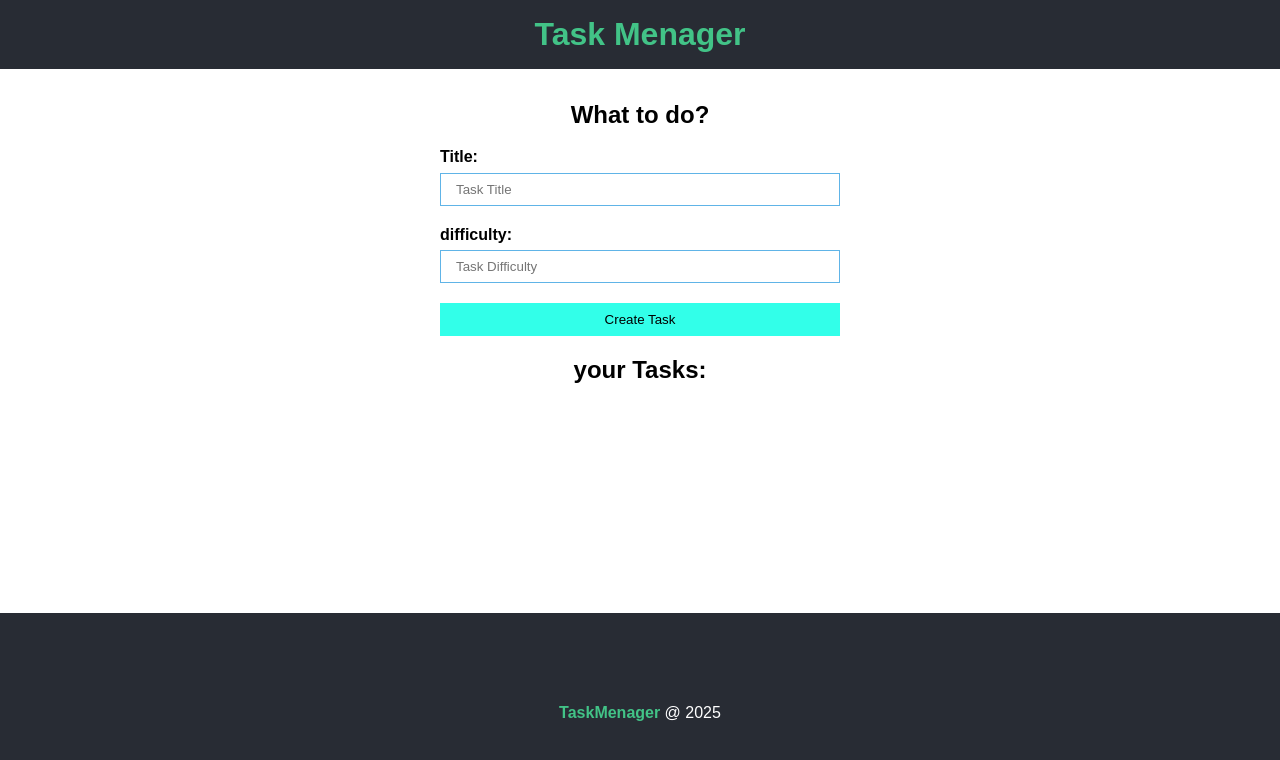
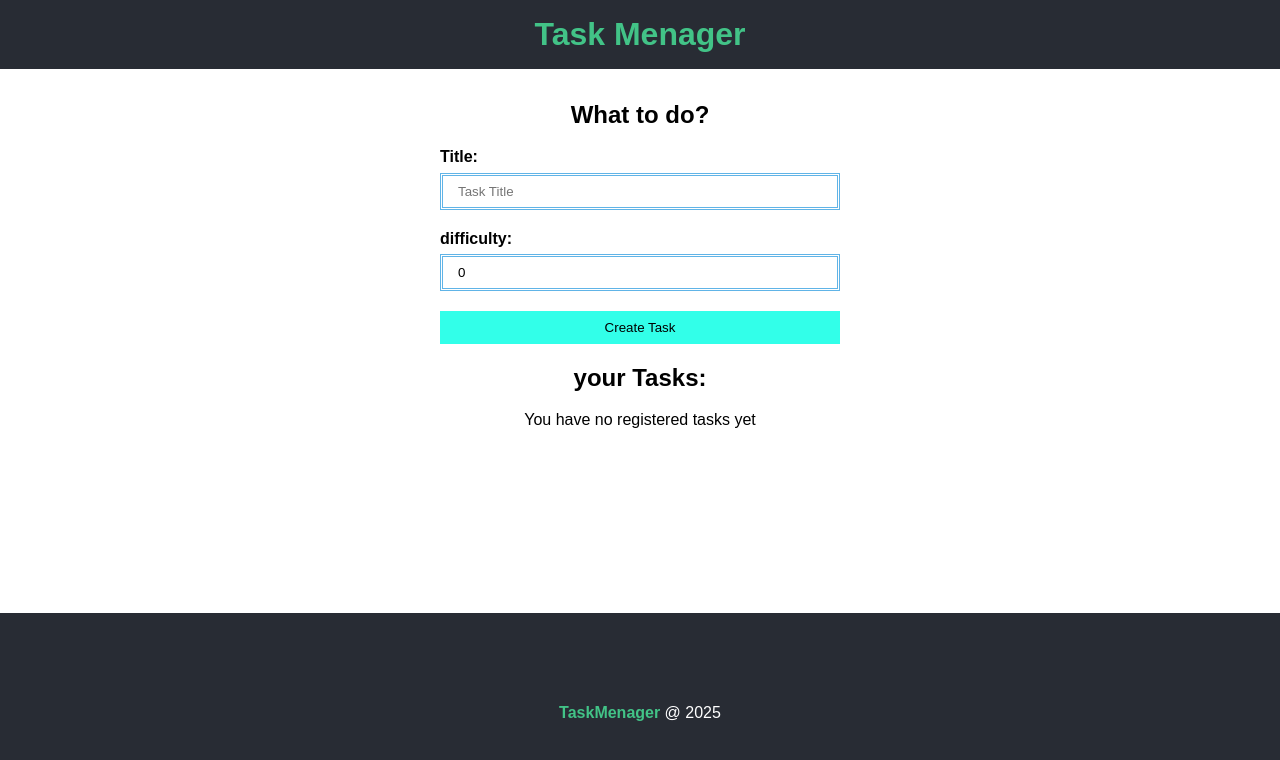
Before and after one commit to ViniciusFantin/Task-Menager, a React (Create React App) app in the folder to-do-list/: page / in a window 1280 px wide. Shown: the top 760 px of the page. Built offline with nearby package versions, Linux system fonts and the light colour scheme.

Commit message:
New - TaskList/TaskForm - features/styles

```diff
--- a/to-do-list/src/App.tsx
+++ b/to-do-list/src/App.tsx
@@ -1,24 +1,35 @@
-import React, { useState, ChangeEvent, FormEvent, useEffect } from "react";
+import React, { useState } from "react";
 
 // CSS
 import styles from "./App.module.css";
 
+// Interfaces
+import { ITask } from "./interfaces/Task";
+
+// Components
 import Header from "./components/Header";
 import Footer from "./components/Footer";
 import TaskForm from "./components/TaskForm";
-import { ITask } from "./interfaces/Task";
+import TaskList from "./components/TaskList";
 
 function App() {
+  const [taskList, setTaskList] = useState<ITask[]>([]);
+
   return (
     <div className="App">
       <Header />
       <main className={styles.main}>
         <div>
           <h2>What to do?</h2>
-          <TaskForm btnText="Create Task" />
+          <TaskForm
+            btnText="Create Task"
+            taskList={taskList}
+            setTaskList={setTaskList}
+          />
         </div>
         <div>
           <h2>your Tasks: </h2>
+          <TaskList taskList={taskList} />
         </div>
       </main>
       <Footer />
--- a/to-do-list/src/components/TaskForm.module.css
+++ b/to-do-list/src/components/TaskForm.module.css
@@ -9,7 +9,7 @@
   padding: 8px 15px;
   margin-bottom: 1.5em;
   border-radius: 0;
-  border: 1px double #60b4e7;
+  border: 3px double #60b4e7;
 }
 
 .form input[type="submit"] {
@@ -22,7 +22,7 @@
 
 .form input[type="submit"]:hover {
   background-color: #fff;
-  border-color: #296183;
+  border-color: #60b4e7;
 }
 
 .input_container {
--- a/to-do-list/src/components/TaskForm.tsx
+++ b/to-do-list/src/components/TaskForm.tsx
@@ -1,24 +1,70 @@
-import React from "react";
+import React, { useState, ChangeEvent, FormEvent, useEffect } from "react";
 
 // CSS
 import styles from "./TaskForm.module.css";
 
+// Interfaces
+import { ITask } from "../interfaces/Task";
+
 interface Props {
   btnText: string;
+  taskList: ITask[];
+  // alterando o state de uma lista
+  setTaskList?: React.Dispatch<React.SetStateAction<ITask[]>>;
 }
 
-const TaskForm = ({ btnText }: Props) => {
+const TaskForm = ({ btnText, taskList, setTaskList }: Props) => {
+  const [id, setId] = useState<number>(0);
+  const [title, setTitle] = useState<string>("");
+  const [difficulty, setDifficulty] = useState<number>(0);
+
+  const addTaskHandler = (e: FormEvent<HTMLFormElement>) => {
+    e.preventDefault();
+
+    const id = Math.floor(Math.random() * 1000);
+
+    const newTask: ITask = { id, title, difficulty };
+
+    setTaskList!([...taskList, newTask]);
+
+    setTitle("");
+    setDifficulty(0);
+    console.log(taskList);
+  };
+
+  const handleChange = (e: ChangeEvent<HTMLInputElement>) => {
+    if (e.target.name === "title") {
+      setTitle(e.target.value);
+    } else {
+      setDifficulty(parseInt(e.target.value));
+    }
+
+    console.log(title);
+    console.log(difficulty);
+  };
   return (
-    <form className={styles.form}>
+    <form onSubmit={addTaskHandler} className={styles.form}>
       <div className={styles.input_container}>
         <label htmlFor="title">Title: </label>
-        <input type="text" name="title" placeholder="Task Title" />
+        <input
+          type="text"
+          name="title"
+          placeholder="Task Title"
+          onChange={handleChange}
+          value={title}
+        />
       </div>
       <div className={styles.input_container}>
         <label htmlFor="difficulty">difficulty: </label>
-        <input type="text" name="difficulty" placeholder="Task Difficulty" />
+        <input
+          type="number"
+          name="difficulty"
+          placeholder="Task Difficulty"
+          onChange={handleChange}
+          value={difficulty}
+        />
       </div>
-      <input type="Submit" value={btnText} />
+      <input type="Submit" value={btnText} onChange={handleChange} />
     </form>
   );
 };
--- /dev/null
+++ b/to-do-list/src/components/TaskList.module.css
@@ -0,0 +1,38 @@
+.task {
+  display: flex;
+  justify-content: space-between;
+  max-width: 400px;
+  margin: 0 auto;
+  border-bottom: 1px solid #ccc;
+  padding: 1em;
+}
+
+.details h4 {
+  font-size: 1.2em;
+  margin-bottom: 1em;
+}
+
+.details {
+  text-align: left;
+}
+
+.actions {
+  display: flex;
+  flex-direction: column;
+  align-items: center;
+  justify-content: center;
+}
+
+.actions i {
+  margin-bottom: 0.5em;
+  font-size: 1.2em;
+  cursor: pointer;
+  background-color: #000;
+  color: #fff;
+  padding: 0.4em;
+  transition: 0.5s;
+}
+
+.actions i:hover {
+  color: #32ffe9;
+}
--- /dev/null
+++ b/to-do-list/src/components/TaskList.tsx
@@ -0,0 +1,36 @@
+import React from "react";
+
+// interfaces
+import { ITask } from "../interfaces/Task";
+
+// CSS
+import styles from "./TaskList.module.css";
+
+type Props = {
+  taskList: ITask[];
+};
+
+const TaskList = ({ taskList }: Props) => {
+  return (
+    <>
+      {taskList.length > 0 ? (
+        taskList.map((task) => (
+          <div key={task.id} className={styles.task}>
+            <div className={styles.details}>
+              <h4>{task.title}</h4>
+              <p>Difficulty: {task.difficulty}</p>
+            </div>
+            <div className={styles.actions}>
+              <i className="bi bi-highlighter"></i>
+              <i className="bi bi-trash3"></i>
+            </div>
+          </div>
+        ))
+      ) : (
+        <p>You have no registered tasks yet</p>
+      )}
+    </>
+  );
+};
+
+export default TaskList;
```
